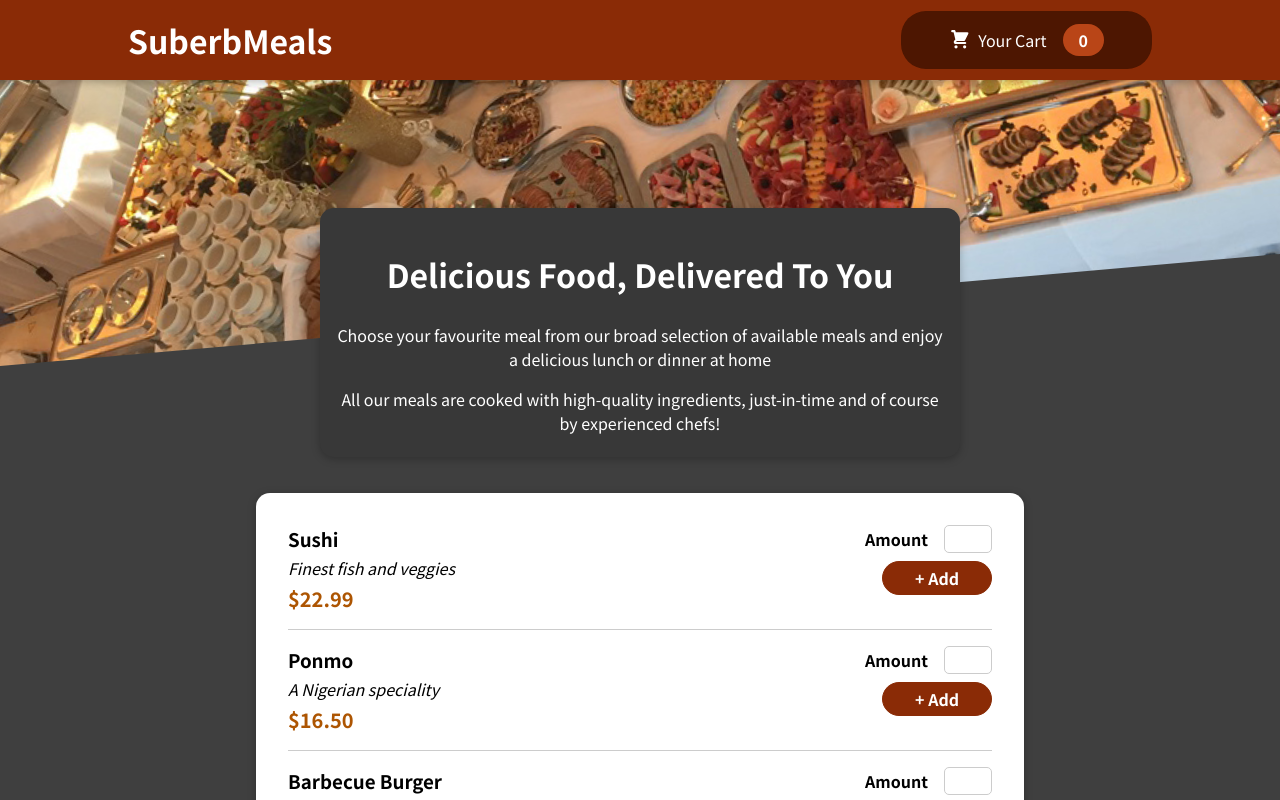
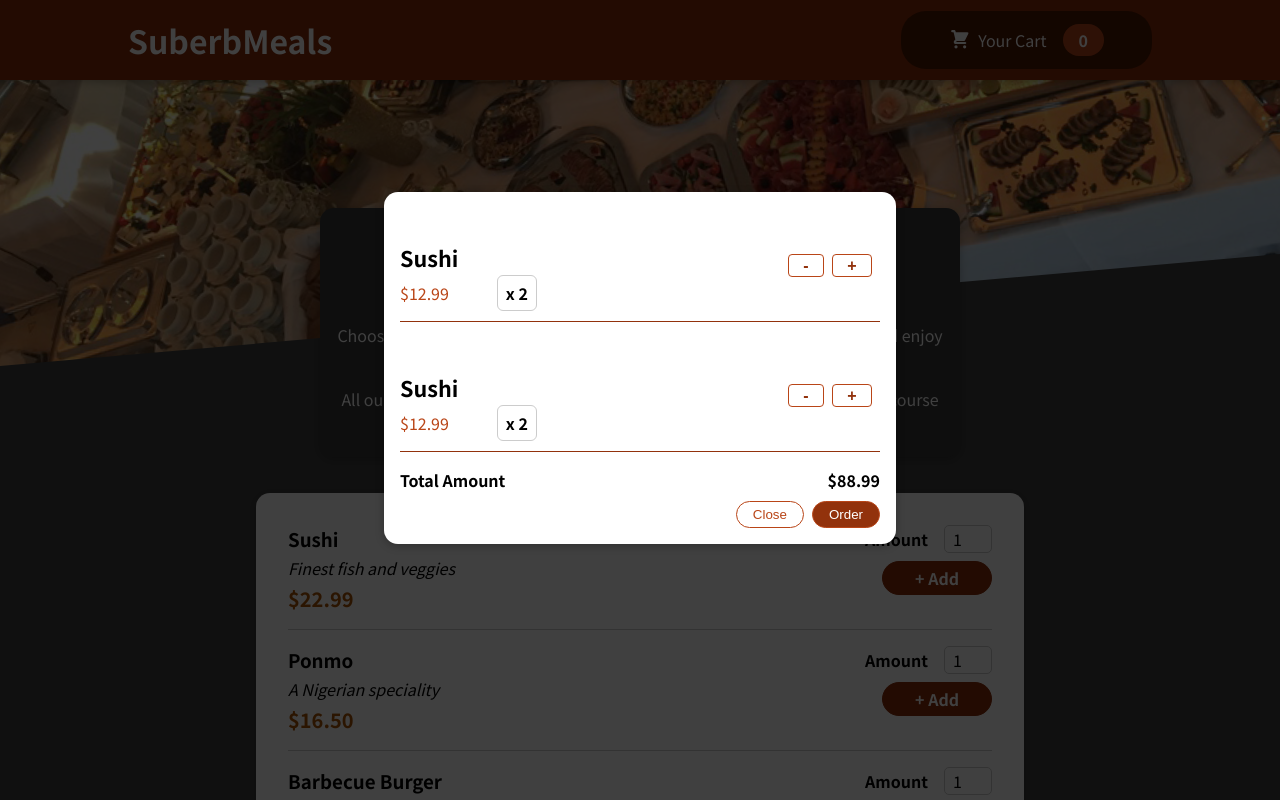
Before and after one commit to jibreelfahd/Food_Order_App, a React (Create React App) app: page / in a window 1280 px wide. Shown: the top 800 px of the page. Built offline with nearby package versions, Linux system fonts and the light colour scheme.

Commit message:
Created Cart Modal and also created Cart Component to display list of cart items

```diff
--- a/src/App.js
+++ b/src/App.js
@@ -2,12 +2,13 @@ import React from "react";
 
 import Header from "./components/Layout/Header/Header";
 import Meals from "./components/Meals/Meals";
-
+import Modal from "./components/UI/Modal/Modal";
 const App = () => {
   return (
     <>
       <Header />
       <main>
+        <Modal />
         <Meals />
       </main>
     </>
--- a/src/components/Cart/Cart.js
+++ b/src/components/Cart/Cart.js
@@ -1,13 +1,52 @@
-const CartIcon = () => {
+import React from "react";
+
+import styles from "./Cart.module.css";
+
+const Cart = (props) => {
+  const cartItems = [
+    {
+      id: "c1",
+      name: "Sushi",
+      amount: "2",
+      price: "12.99",
+    },
+    {
+      id: "c1",
+      name: "Sushi",
+      amount: "2",
+      price: "12.99",
+    },
+  ];
+
+  const items = cartItems.map((item) => (
+    <li>
+      <div>
+        <h2>{item.name}</h2>
+        <span className={styles.price}>${item.price}</span>
+        <span className={styles.amount}>x {item.amount}</span>
+      </div>
+      <div className={styles.cart__controls}>
+        <button>-</button>
+        <button>+</button>
+      </div>
+    </li>
+  ));
+
   return (
-    <svg
-      xmlns="http://www.w3.org/2000/svg"
-      viewBox="0 0 20 20"
-      fill="currentColor"
-    >
-      <path d="M3 1a1 1 0 000 2h1.22l.305 1.222a.997.997 0 00.01.042l1.358 5.43-.893.892C3.74 11.846 4.632 14 6.414 14H15a1 1 0 000-2H6.414l1-1H14a1 1 0 00.894-.553l3-6A1 1 0 0017 3H6.28l-.31-1.243A1 1 0 005 1H3zM16 16.5a1.5 1.5 0 11-3 0 1.5 1.5 0 013 0zM6.5 18a1.5 1.5 0 100-3 1.5 1.5 0 000 3z" />
-    </svg>
+    <div>
+      <ul className={styles["cart--items"]}>
+        {items}
+      </ul>
+      <div className={styles.cart__total}>
+        <span>Total Amount</span>
+        <span>$88.99</span>
+      </div>
+      <div className={styles.cart__actions}>
+        <button className={styles.cart__close}>Close</button>
+        <button className={styles.cart__order}>Order</button>
+      </div>
+    </div>
   );
 };
 
-export default CartIcon;
+export default Cart;
--- /dev/null
+++ b/src/components/Cart/Cart.module.css
@@ -0,0 +1,82 @@
+ul {
+  list-style-type: none;
+  margin: 0;
+  padding: 0;
+}
+
+.cart--items li {
+  display: flex;
+  justify-content: space-between;
+  align-items: center;
+  border-bottom: 1px solid #92320c;
+  margin-bottom: 1rem;
+  padding: 1rem 0;
+}
+
+.cart--items h2 {
+  font-size: 1.35rem;
+  margin-bottom: 0.5rem;
+}
+
+.cart--items span {
+  margin-right: 3rem;
+}
+
+.cart--items .price {
+  color: #b94517;
+  font-size: 0.8rem;
+  font-weight: bold;
+  font: inherit;
+}
+
+.cart--items .amount {
+  border: 1px solid #ccc;
+  padding: 0.3rem 0.5rem;
+  border-radius: 6px;
+  font-weight: bold;
+}
+
+.cart__controls button {
+  margin-right: 0.5rem;
+  padding: 0.1rem 0.9rem;
+  font-size: 1rem;
+  border-radius: 4px;
+  border: 1px solid #b94517;
+  background: transparent;
+  color: #92320c;
+  font-weight: bold;
+}
+
+.cart__controls button:hover,
+.cart__controls button:active {
+  background-color: #92320c;
+  color: #fff;
+}
+
+.cart__total {
+  display: flex;
+  justify-content: space-between;
+  font-weight: bold;
+  margin-bottom: 0.5rem;
+}
+
+.cart__actions {
+  text-align: right;
+}
+
+.cart__actions button {
+  border-radius: 30px;
+  padding: 0.3rem 1rem;
+  border: 1px solid #b94517;
+  background: transparent;
+}
+
+.cart__actions .cart__close {
+  color: #b94517;
+  margin-right: 0.5rem;
+}
+
+.cart__actions .cart__order {
+  background: #92320c;
+  color: #fff;
+}
--- /dev/null
+++ b/src/components/Cart/CartIcon.js
@@ -0,0 +1,13 @@
+const CartIcon = () => {
+  return (
+    <svg
+      xmlns="http://www.w3.org/2000/svg"
+      viewBox="0 0 20 20"
+      fill="currentColor"
+    >
+      <path d="M3 1a1 1 0 000 2h1.22l.305 1.222a.997.997 0 00.01.042l1.358 5.43-.893.892C3.74 11.846 4.632 14 6.414 14H15a1 1 0 000-2H6.414l1-1H14a1 1 0 00.894-.553l3-6A1 1 0 0017 3H6.28l-.31-1.243A1 1 0 005 1H3zM16 16.5a1.5 1.5 0 11-3 0 1.5 1.5 0 013 0zM6.5 18a1.5 1.5 0 100-3 1.5 1.5 0 000 3z" />
+    </svg>
+  );
+};
+
+export default CartIcon;
--- a/src/components/Layout/Header/HeaderCartButton.js
+++ b/src/components/Layout/Header/HeaderCartButton.js
@@ -1,6 +1,6 @@
 import React from "react";
 
-import Cart from "../../Cart/Cart";
+import Cart from "../../Cart/CartIcon";
 import styles from "./HeaderCartButton.module.css";
 
 const HeaderCartButton = () => {
--- a/src/components/Meals/MealsForm/MealsForm.js
+++ b/src/components/Meals/MealsForm/MealsForm.js
@@ -1,12 +1,22 @@
 import React from "react";
 
-import styles from './MealsForm.module.css';
+import styles from "./MealsForm.module.css";
 import Input from "../../UI/Input/Input";
 
 const MealsForm = (props) => {
   return (
-    <form className={styles['meals--form']}>
-      <Input />
+    <form className={styles["meals--form"]}>
+      <Input
+        label="Amount"
+        input={{
+          id: "amount",
+          type: "number",
+          min: "1",
+          max: "5",
+          step: "1",
+          defaultValue: '1',
+        }}
+      />
       <button>+ Add</button>
     </form>
   );
--- a/src/components/UI/Input/Input.js
+++ b/src/components/UI/Input/Input.js
@@ -2,11 +2,11 @@ import React from "react";
 
 import styles from './Input.module.css';
 
-const Input = (props) => {
+const Input = ({ input, label }) => {
   return (
     <div className={styles.input}>
-      <label>Amount</label>
-      <input />
+      <label htmlFor={input.id}>{label}</label>
+      <input {...input} />
     </div>
   )
 };
--- /dev/null
+++ b/src/components/UI/Modal/Modal.js
@@ -0,0 +1,20 @@
+import React from "react";
+
+import Card from "../Card/Card";
+import Cart from "../../Cart/Cart";
+
+import styles from "./Modal.module.css";
+
+
+const Modal = () => {
+  return (
+    <>
+      <div className={styles.overlay} />
+      <Card className={styles.modal}>
+        <Cart />
+      </Card>
+    </>
+  );
+};
+
+export default Modal;
--- /dev/null
+++ b/src/components/UI/Modal/Modal.module.css
@@ -0,0 +1,19 @@
+.modal {
+  position: fixed;
+  width: 40%;
+  max-width: 60rem;
+  margin: 2rem auto;
+  z-index: 100;
+  top: 20vh;
+  left: 30%;
+}
+
+.overlay {
+  position: fixed;
+  background: rgba(0, 0, 0, 0.75);
+  height: 100vh;
+  width: 100%;
+  z-index: 10;
+  top: 0;
+  left: 0;
+}
```
